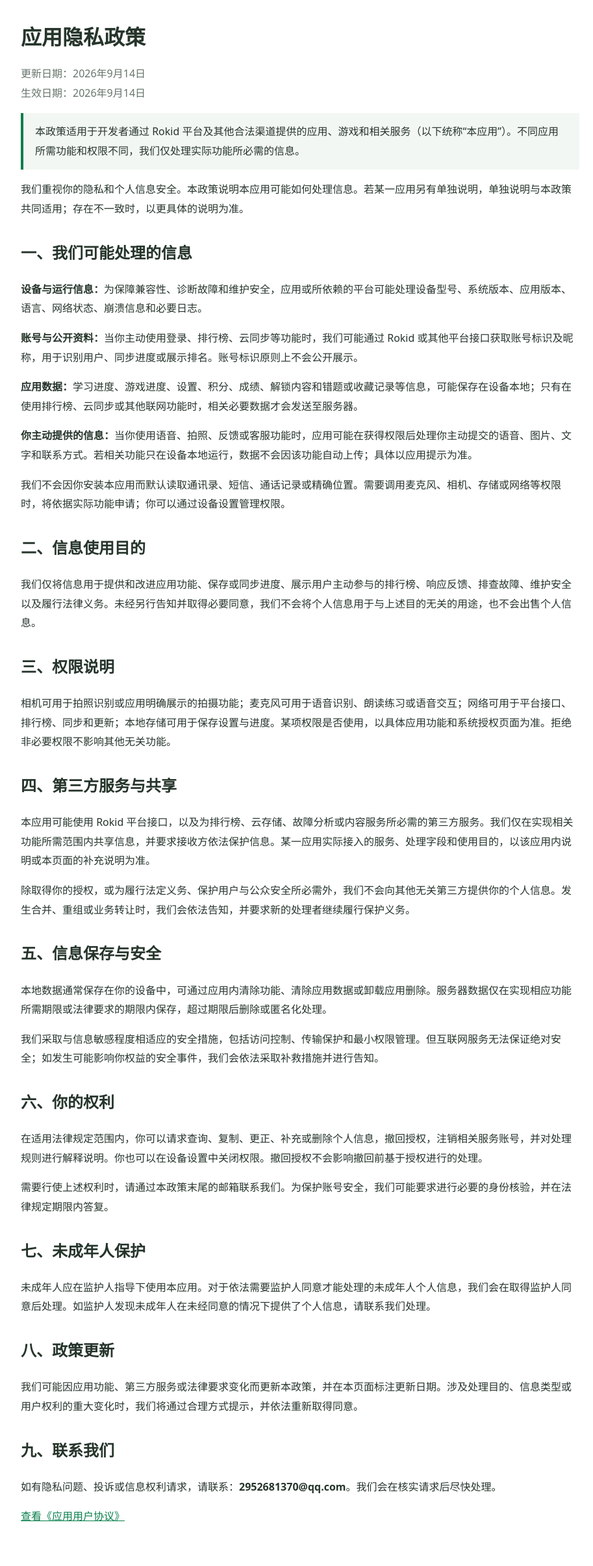
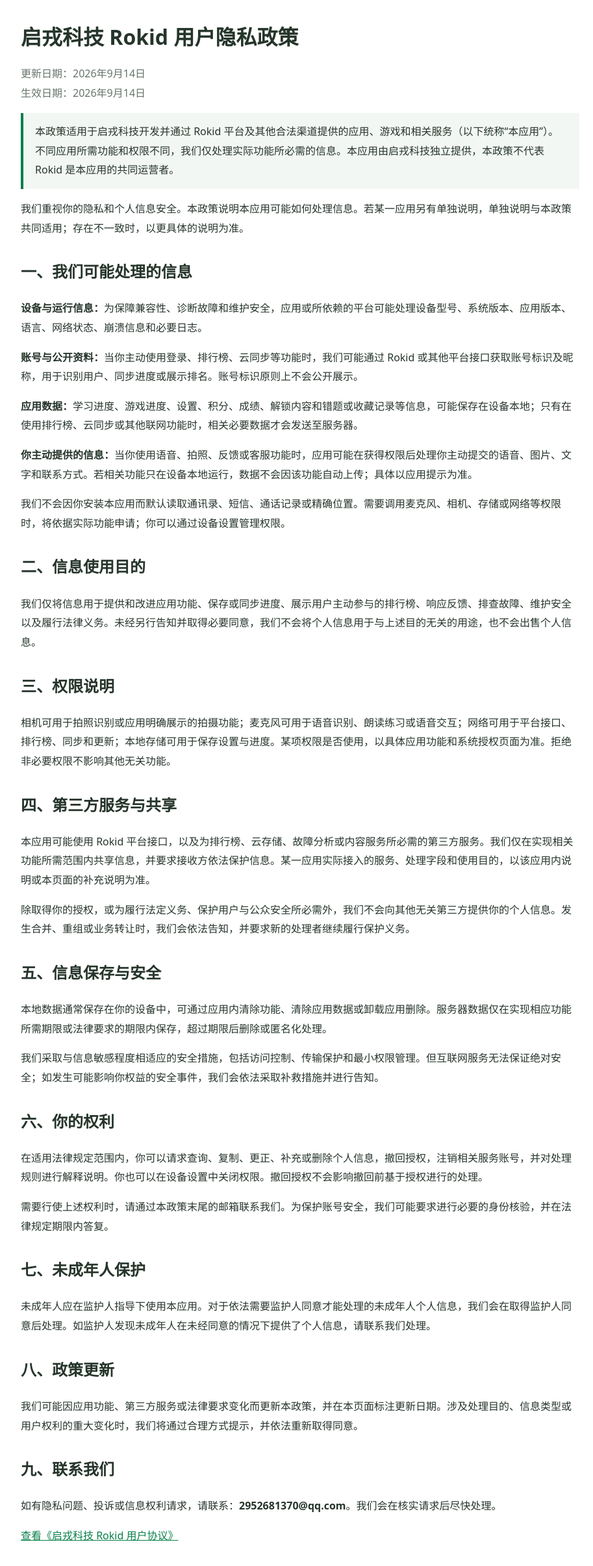
Before and after one commit to andaoking/fishing-policy, a plain HTML site: page privacy-policy.html in a window 1280 px wide. Shown: the whole page at 65% size, without its empty margins (178-1091 px from the left). Before the commit the page ends 2385 px from the top, so only its background shows below. Drawn offline with Linux system fonts and the light colour scheme.

Commit message:
Name policies for Qirong Tech Rokid users

```diff
--- a/privacy-policy.html
+++ b/privacy-policy.html
@@ -1,7 +1,7 @@
 <!doctype html><html lang="zh-CN"><meta charset="utf-8"><meta name="viewport" content="width=device-width,initial-scale=1">
-<title>应用隐私政策</title><style>body{max-width:860px;margin:36px auto;padding:0 20px;font:16px/1.85 system-ui,-apple-system,"Microsoft YaHei",sans-serif;color:#26352b}h1{line-height:1.3}h2{margin-top:30px}a{color:#087f4b}.meta{color:#66756a}.notice{padding:14px 18px;background:#f3f7f4;border-left:4px solid #087f4b}</style>
-<h1>应用隐私政策</h1><p class="meta">更新日期：2026年9月14日<br>生效日期：2026年9月14日</p>
-<p class="notice">本政策适用于开发者通过 Rokid 平台及其他合法渠道提供的应用、游戏和相关服务（以下统称“本应用”）。不同应用所需功能和权限不同，我们仅处理实际功能所必需的信息。</p>
+<title>启戎科技 Rokid 用户隐私政策</title><style>body{max-width:860px;margin:36px auto;padding:0 20px;font:16px/1.85 system-ui,-apple-system,"Microsoft YaHei",sans-serif;color:#26352b}h1{line-height:1.3}h2{margin-top:30px}a{color:#087f4b}.meta{color:#66756a}.notice{padding:14px 18px;background:#f3f7f4;border-left:4px solid #087f4b}</style>
+<h1>启戎科技 Rokid 用户隐私政策</h1><p class="meta">更新日期：2026年9月14日<br>生效日期：2026年9月14日</p>
+<p class="notice">本政策适用于启戎科技开发并通过 Rokid 平台及其他合法渠道提供的应用、游戏和相关服务（以下统称“本应用”）。不同应用所需功能和权限不同，我们仅处理实际功能所必需的信息。本应用由启戎科技独立提供，本政策不代表 Rokid 是本应用的共同运营者。</p>
 <p>我们重视你的隐私和个人信息安全。本政策说明本应用可能如何处理信息。若某一应用另有单独说明，单独说明与本政策共同适用；存在不一致时，以更具体的说明为准。</p>
 <h2>一、我们可能处理的信息</h2>
 <p><strong>设备与运行信息：</strong>为保障兼容性、诊断故障和维护安全，应用或所依赖的平台可能处理设备型号、系统版本、应用版本、语言、网络状态、崩溃信息和必要日志。</p>
@@ -16,4 +16,4 @@
 <h2>六、你的权利</h2><p>在适用法律规定范围内，你可以请求查询、复制、更正、补充或删除个人信息，撤回授权，注销相关服务账号，并对处理规则进行解释说明。你也可以在设备设置中关闭权限。撤回授权不会影响撤回前基于授权进行的处理。</p><p>需要行使上述权利时，请通过本政策末尾的邮箱联系我们。为保护账号安全，我们可能要求进行必要的身份核验，并在法律规定期限内答复。</p>
 <h2>七、未成年人保护</h2><p>未成年人应在监护人指导下使用本应用。对于依法需要监护人同意才能处理的未成年人个人信息，我们会在取得监护人同意后处理。如监护人发现未成年人在未经同意的情况下提供了个人信息，请联系我们处理。</p>
 <h2>八、政策更新</h2><p>我们可能因应用功能、第三方服务或法律要求变化而更新本政策，并在本页面标注更新日期。涉及处理目的、信息类型或用户权利的重大变化时，我们将通过合理方式提示，并依法重新取得同意。</p>
-<h2>九、联系我们</h2><p>如有隐私问题、投诉或信息权利请求，请联系：<strong>2952681370@qq.com</strong>。我们会在核实请求后尽快处理。</p><p><a href="user-agreement.html">查看《应用用户协议》</a></p></html>
+<h2>九、联系我们</h2><p>如有隐私问题、投诉或信息权利请求，请联系：<strong>2952681370@qq.com</strong>。我们会在核实请求后尽快处理。</p><p><a href="user-agreement.html">查看《启戎科技 Rokid 用户协议》</a></p></html>
```
Also changed, not shown: index.html (+2 -2 lines), user-agreement.html (+3 -3 lines), 1 other file.
